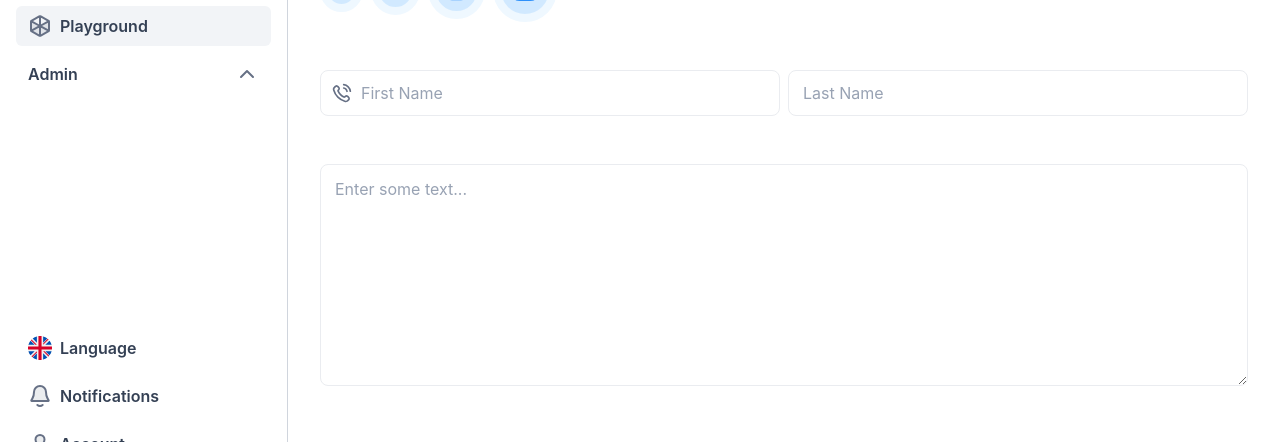
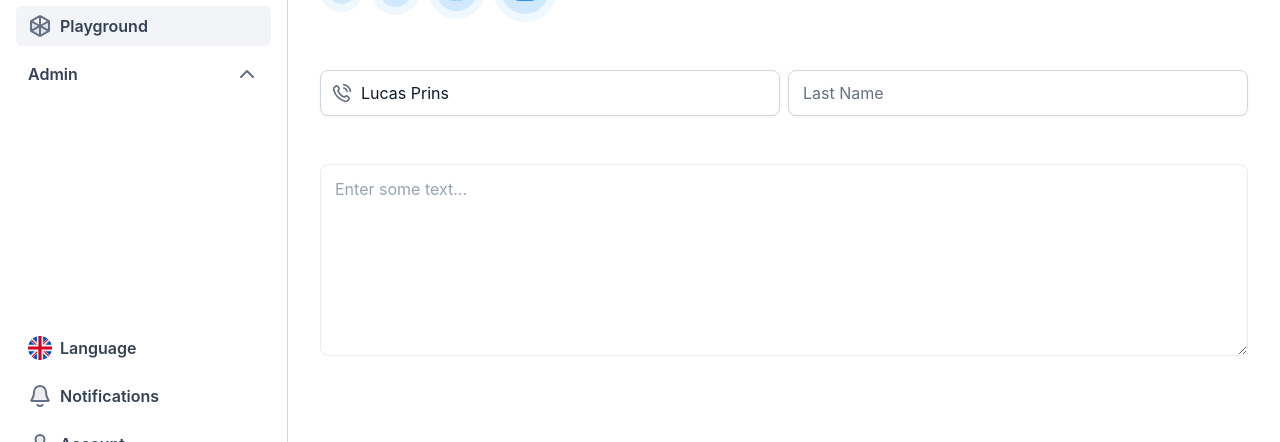
Before and after one commit to lucasprins/viscon-tickets, a React (Create React App) app: page /playground in a window 1280 px wide. Shown: the part 222-664 px from the top of the page. Built offline with nearby package versions, Linux system fonts and the light colour scheme.

Commit message:
Fix: styles

```diff
--- a/src/components/Input/InputField.tsx
+++ b/src/components/Input/InputField.tsx
@@ -8,43 +8,54 @@ export enum InputType {
 type InputFieldProps = {
     type: InputType,
     text: string,
-    icon?: JSX.Element
+    icon?: JSX.Element,
+    disabled_value?: string,
+    disabled?: boolean
 };
 
-export function InputField({ type, text, icon }: InputFieldProps) {
+export function InputField({ type, text, icon, disabled, disabled_value }: InputFieldProps) {
+    const [value, setValue] = useState<string>('')
     let iconStyling = "";
     let inputStyling = "";
 
     switch (type) {
         case InputType.ICON:
-            iconStyling = "p-3 absolute pointer-events-none";
-            inputStyling = "pr-3 pl-10";
+            iconStyling = "p-3 absolute pointer-events-none flex items-center";
+            inputStyling = "pl-10";
             break;
     }
 
-    const [value, setValue] = useState<string>('')
-
     return (
-		<form
-            className="w-full"
-            onSubmit={x => {
-            x.preventDefault()
-            // console.log({ value: value })
-        }}
-        >
-            <div className="relative flex items-center text-gray-900">
+        <>
+            {disabled
+                ? <div className="relative flex items-center text-gray-900 w-full drop-shadow-sm">
                     <div className={iconStyling}>
                         {icon}
                     </div>
                     <input
                         type='text'
-                    className={`${inputStyling} w-full bg-white border rounded-lg stroke-gray-300 px-3.5 py-2.5 text-md font-normal dark:bg-dark-700 dark:text-gray-300 dark:border-dark-500`}
+                        className={`${inputStyling} w-full bg-white border rounded-lg placeholder:text-gray-500 border-gray-300 outline-primary-300 px-3.5 py-2.5 text-md font-normal dark:bg-dark-700 dark:text-gray-300 dark:border-dark-500`}
+                        placeholder={text}
+                        value={disabled_value}
+                        disabled
+                    >
+                    </input>
+                </div>
+                :
+                <div className="relative flex items-center text-gray-900 w-full drop-shadow-sm">
+                    <div className={iconStyling}>
+                        {icon}
+                    </div>
+                    <input
+                        type='text'
+                        className={`${inputStyling} w-full bg-white border rounded-lg placeholder:text-gray-500 border-gray-300 outline-primary-300 px-3.5 py-2.5 text-md font-normal dark:bg-dark-700 dark:text-gray-300 dark:border-dark-500`}
                         placeholder={text}
                         value={value}
                         onChange={x => setValue(x.target.value)}
                     >
                     </input>
                 </div>
-        </form>
+            }
+        </>
     );
 };
--- a/src/components/Input/InputTextArea.tsx
+++ b/src/components/Input/InputTextArea.tsx
@@ -5,16 +5,11 @@ type InputTextArea = {
 };
 
 export function InputTextArea({ text }: InputTextArea) {
-
-	const [value, setValue] = useState<string>('')
+	const [value, setValue] = useState<string>('');
 
 	return (
-		<form
-			className="w-full"
-			onSubmit={x => {x.preventDefault()}}
-		>
 		<textarea
-				className='pb-40 h-full w-full bg-white border rounded-lg stroke-gray-300 px-3.5 py-3 text-md font-normal dark:bg-dark-700 dark:text-gray-300 dark:border-dark-500'
+			className='h-48 w-full bg-white border rounded-lg stroke-gray-300 px-3.5 py-3 text-md font-normal dark:bg-dark-700 dark:text-gray-300 dark:border-dark-500'
 			placeholder={text}
 			value={value}
 			onChange={x => {
@@ -23,6 +18,5 @@ export function InputTextArea({ text }: InputTextArea) {
 			}}
 		>
 		</textarea>
-        </form>
 	);
 };
--- a/src/components/Navigation/NavigationAdminMenu.tsx
+++ b/src/components/Navigation/NavigationAdminMenu.tsx
@@ -9,7 +9,7 @@ import { IconChevron } from '../Icons/IconChevron';
 import { useAppSelector } from '../../hooks/reduxHooks';
 import { getCurrentLanguage } from '../../features/user/userSlice';
 
-var translations = require('../../translations/SidebarTranslations.json');
+var translations = require('../../translations/sidebarTranslations.json');
 
 export function NavigationAdminMenu() {
     const language = useAppSelector(getCurrentLanguage);
--- a/src/components/Navigation/NavigationSidebar.tsx
+++ b/src/components/Navigation/NavigationSidebar.tsx
@@ -21,7 +21,7 @@ export enum LanguagesEnum {
     NL
 }
 
-var translations = require('../../translations/SidebarTranslations.json');
+var translations = require('../../translations/sidebarTranslations.json');
 
 export function NavigationSidebar() {
     const dispatch = useAppDispatch();
--- a/src/pages/Playground/Playground.tsx
+++ b/src/pages/Playground/Playground.tsx
@@ -26,7 +26,7 @@ export function Playground() {
 				</div>
 
 				<div className='flex gap-x-2'>
-					<InputField type={InputType.ICON} text='First Name' icon={<IconPhone size='20' color='stroke-gray-500 dark:stroke-white' fill='' />} />
+					<InputField disabled={true} disabled_value={'Lucas Prins'} type={InputType.ICON} text='First Name' icon={<IconPhone size='20' color='stroke-gray-500 dark:stroke-white' fill='' />} />
 					<InputField type={InputType.ICONLESS} text='Last Name' />
 				</div>
 
```
Lines whose indentation alone changed are shown as unchanged.
